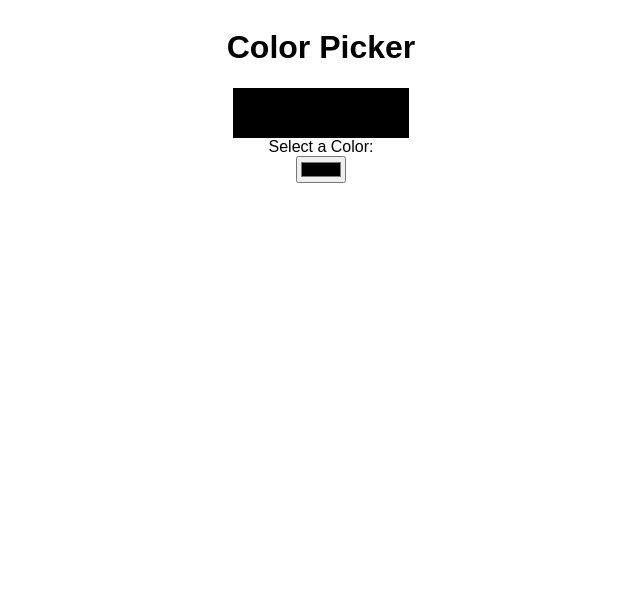
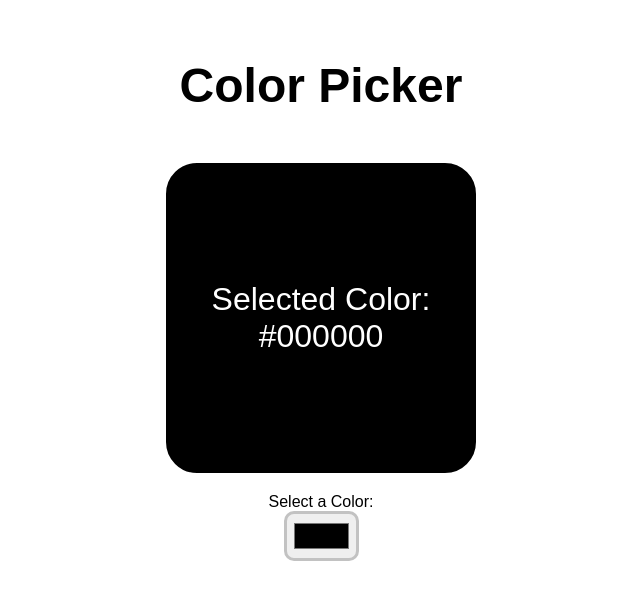
Before and after one commit to GranthSidhant/Color-Picker_withReact, a React (Vite) app: page / in a window 1280 px wide. Shown: the top 600 px of the page, without its empty margins (319-959 px from the left). Built offline with nearby package versions, Linux system fonts and the light colour scheme.

Commit message:
color-picker

```diff
--- a/src/index.css
+++ b/src/index.css
@@ -6,5 +6,42 @@ body{
     display: flex;
     flex-direction: column;
     align-items: center;
+}
+
+h1{
+    margin: 50px;
+    font-size: 3rem;
+}
+
+.color-display{
+    width: 300px;
+    height: 300px;
+    border: 5px solid black;
+    border-radius: 10%;
+    display: flex;
+    align-items: center;
+    justify-content: center;
+    margin-bottom: 20px;
+    transition: 0.25s ease;
+}
+
+.color-display p{
+    color: white;
+    font-size: 2rem;
+    text-align: center;
+}
+
+label{
+    font-size: 1.5rem;
+    font-weight: bold;
+    margin-bottom: 10px;
+}
+
+input[type="color"] {
+    width: 75px;
+    height: 50px;
+    padding: 5px;
+    border-radius: 10px;
+    border: 3px solid rgb(194, 194, 194);
 
 }
```
